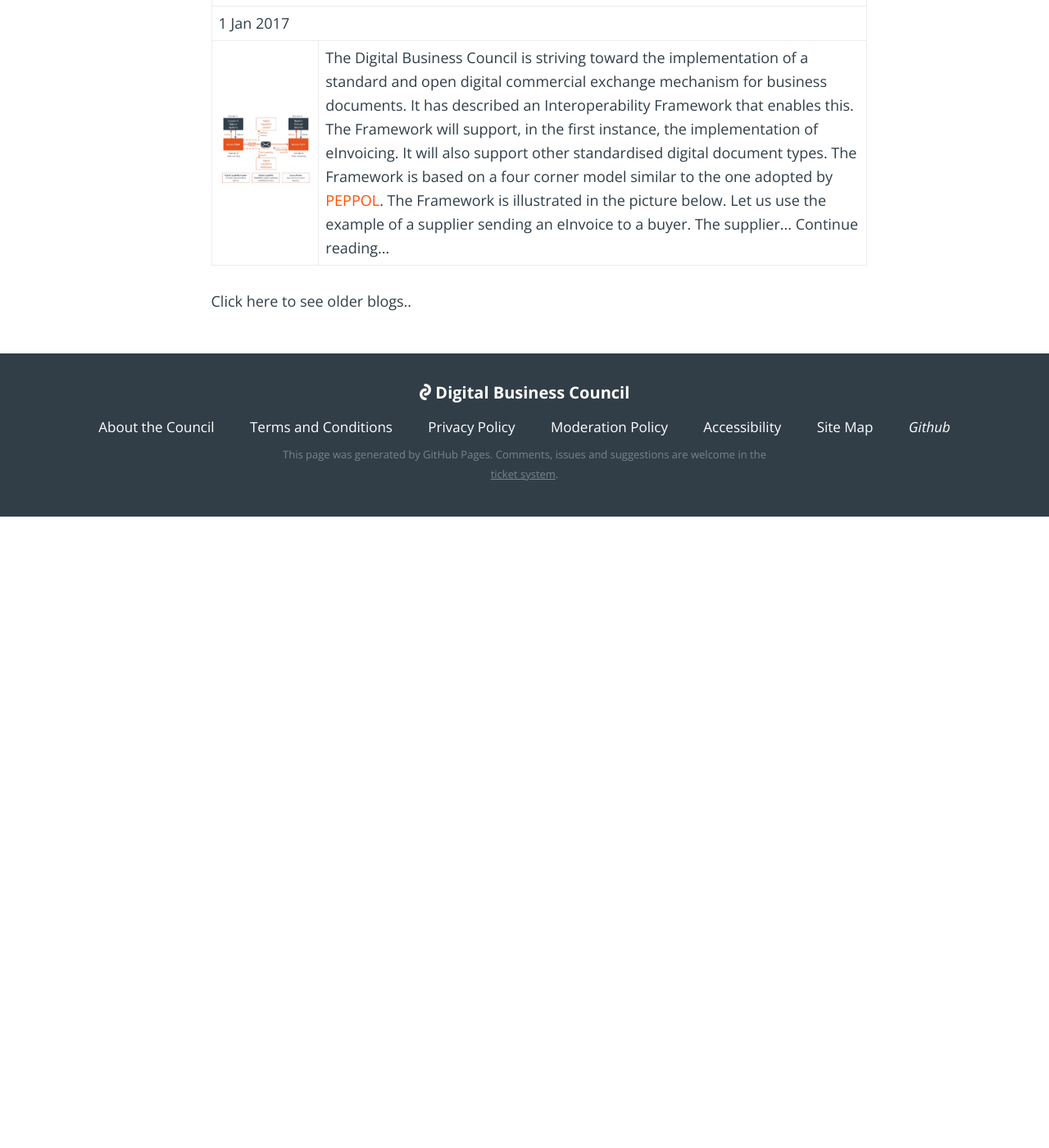
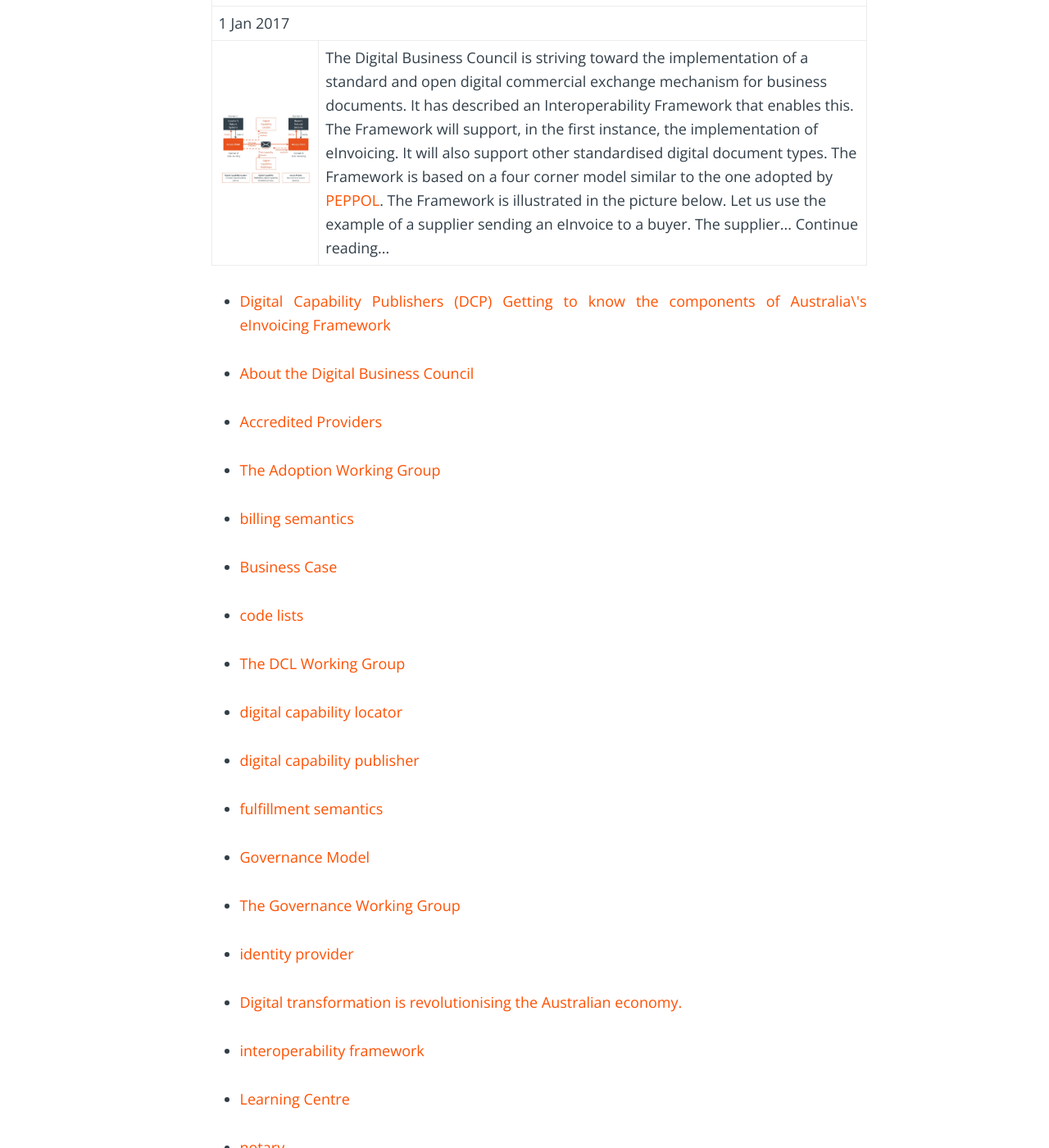
Before and after one commit to Digital-Business-Council/Digital-Business-Council.github.io, a Jekyll site: the page built from pages/business-zone/blogs/learning-centre.md, in a window 1280 px wide and 1400 px high, scrolled down 540 px. Shown: the whole window at 82% size. Built offline with Jekyll 4.4.1, drawn with Linux system fonts in a browser that asks for light colours; before the commit the page ends 1170 px from its top, so only the background shows below that; some of the changed text lies outside the part shown.

Commit message:
Update learning-centre.md

```diff
--- a/pages/business-zone/blogs/learning-centre.md
+++ b/pages/business-zone/blogs/learning-centre.md
@@ -35,7 +35,7 @@ Continue reading...
   {% endfor %}
 </ul>
 <ul>
-  {% for blog-page in site.pages/business-zone/blogs %}
+  {% for blog-page in site.pages %}
     <li>
       <a href="{{ blog-page.url }}">{{ blog-page.title }}</a>
     </li>
```
